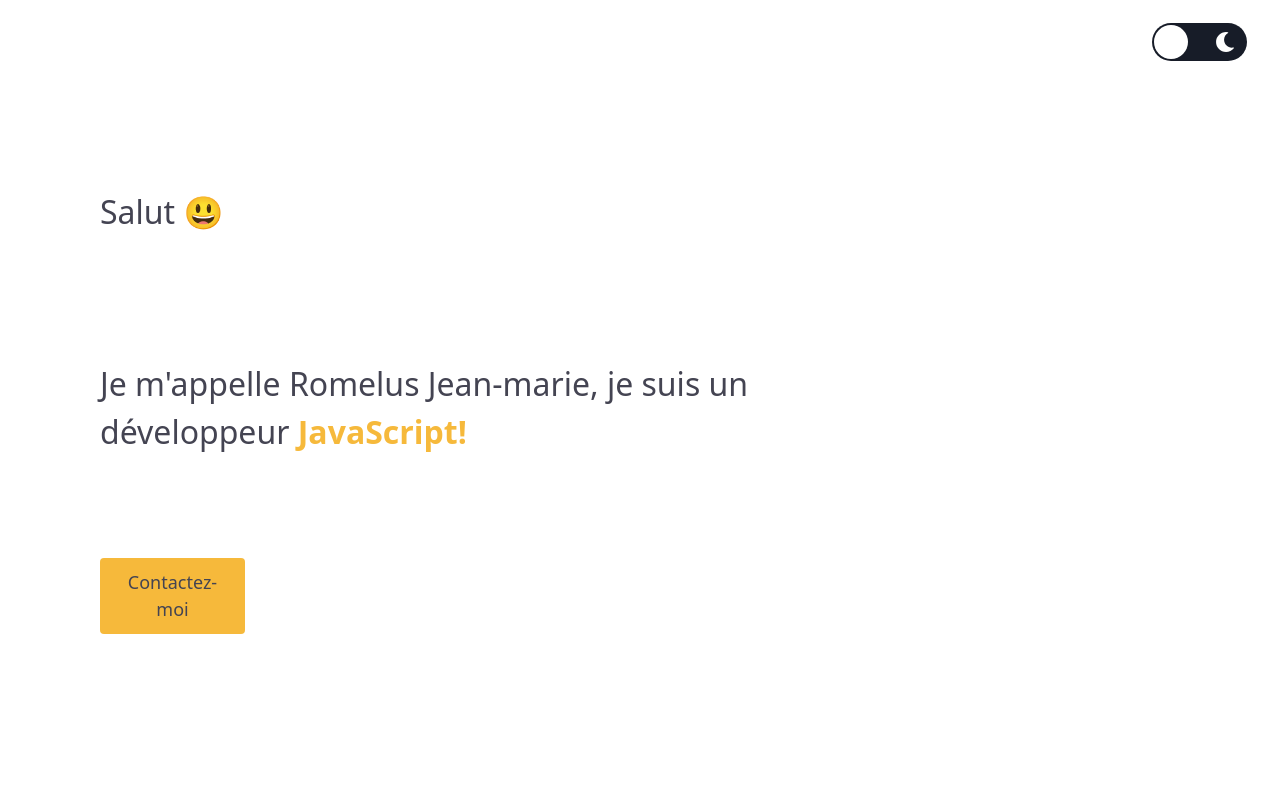
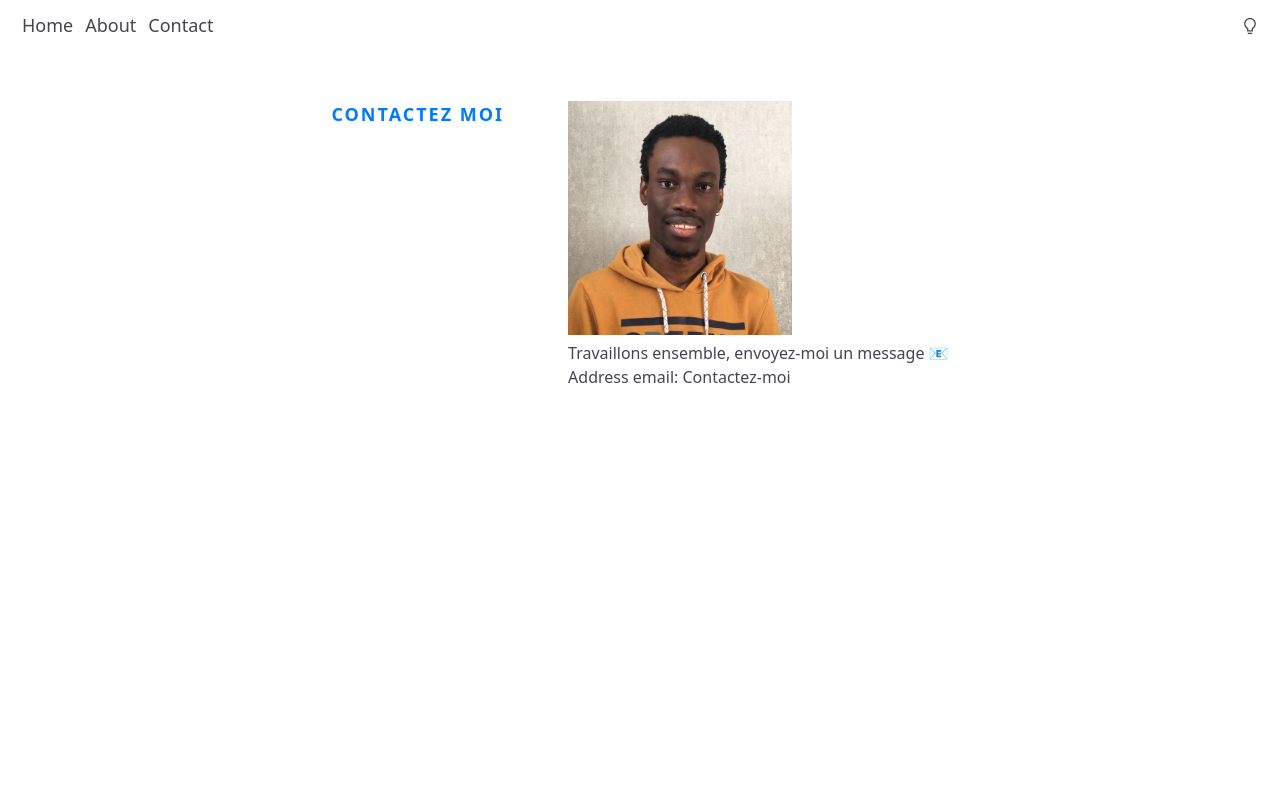
Before and after one commit to dev-romelus/mon-cv, a React (Create React App) app: page /contact in a window 1280 px wide. Shown: the top 800 px of the page. Built offline with nearby package versions, Linux system fonts and the light colour scheme.

Commit message:
deploy app

```diff
--- a/package.json
+++ b/package.json
@@ -4,13 +4,16 @@
   "version": "0.1.0",
   "private": true,
   "dependencies": {
+    "@ant-design/icons": "^4.6.2",
     "@testing-library/jest-dom": "^4.2.4",
     "@testing-library/react": "^9.4.1",
     "@testing-library/user-event": "^7.2.1",
     "react": "^16.13.0",
     "react-dom": "^16.13.0",
+    "react-router-dom": "^5.2.0",
     "react-scripts": "3.4.0",
-    "react-scroll": "^1.7.16"
+    "react-scroll": "^1.7.16",
+    "styled-components": "^5.2.2"
   },
   "scripts": {
     "start": "react-scripts start",
--- a/src/App.css
+++ b/src/App.css
@@ -89,7 +89,7 @@ input:checked[type="checkbox"]::before{
   background: #171c28;
 }
 
-.switchToggle{
+/* .switchToggle{
   display: -webkit-box;
   display: -ms-flexbox;
   display: flex;
@@ -109,7 +109,7 @@ input:checked[type="checkbox"]::before{
   font-weight: 600;
   font-size: 20px;
   pointer-events: none;
-}
+} */
 
 input:checked[type="checkbox"]::before, .sun{
   color:#171c28;
@@ -169,8 +169,8 @@ section h1{
   text-transform: uppercase;
   text-align: right;
   font-weight: 700;
+  font-size: 18px;
   letter-spacing: 2px;
-  font-size: 18px;
   margin-top: 0;
 }
 
--- a/src/App.js
+++ b/src/App.js
@@ -1,31 +1,29 @@
 import React from 'react';
 import './App.css';
-import Hearder from './components/Header';
+import { BrowserRouter as Router, Switch, Route } from "react-router-dom";
+
+import Navbar from './components/Navbar';
 import About from './components/About';
-import Skills from './components/Skills';
-import Career from './components/Career';
-import Body from './components/Body';
-import SwitchToggle from './components/SwitchToggle';
-import Citation from './components/Citation';
-import Footer from './components/Footer';
-
-// Context
-import ThemeBodyProvider from './contexts/ThemeContext';
+import Home from './components/Home';
+import Contact from './components/Contact';
 
 function App() {
   return (
     <>
-      <ThemeBodyProvider>
-        <Body>
-          <SwitchToggle/>
-          <Hearder/>
-          <About/>
-          <Skills/>
-          <Career/>
-          <Citation/>
-          <Footer/>
-        </Body>
-      </ThemeBodyProvider>
+      <Router>
+        <Navbar/>
+        <Switch>
+          <Route path="/about" exact>
+            <About />
+          </Route>
+          <Route path="/home" exact>
+            <Home/>
+          </Route>
+          <Route path="/contact" exact>
+            <Contact/>
+          </Route>
+        </Switch>
+      </Router>
     </>
   );
 }
--- a/src/components/About.js
+++ b/src/components/About.js
@@ -4,7 +4,7 @@ import { data } from '../data/data';
 const About = () => {
     const { info1, info2, info3 } = data;
     return (
-        <section className="about">
+        <section className="about" style={{ height: '100vh' }}>
             <h1>A propos de moi</h1>
             <div className="contenu">
 
--- /dev/null
+++ b/src/components/Contact.js
@@ -0,0 +1,57 @@
+import React from 'react';
+import styled from 'styled-components';
+import me from '../assets/me.jpg';
+
+const Contact = ({ className }) => {
+    return (
+        <div className={className}>
+            <div>
+                <h1>Contactez moi</h1>
+                <div>
+                    <img src={me} alt='me'/>
+                    <div>
+                        Travaillons ensemble, envoyez-moi un message 📧
+                    </div>
+                    <div>
+                        <span>Address email: </span>
+                        <a
+                        style={{ color: 'inherit' }}
+                        href="mailto:romelusjeanmarie.pro@gmail.com">Contactez-moi</a>
+                    </div>
+                </div>
+            </div>
+        </div>
+    )
+}
+
+const StyledContact = styled(Contact)`
+    height: 100vh;
+    > div {
+        display: flex;
+        justify-content: center;
+        align-items: flex-start;
+        margin: auto;
+        max-width: 824px;
+        padding-top: 50px;
+        > h1 {
+            margin-top: 0;
+            color: #007bff !important;
+            text-transform: uppercase;
+            text-align: right;
+            font-weight: 700;
+            font-size: 18px;
+            letter-spacing: 2px;
+            margin-right: 64px;
+        }
+
+        > div {
+            > img {
+                height: 234px;
+                width: 224px;
+            }
+            /* margin-left: 20px; */
+        }
+    }
+`;
+
+export default StyledContact;
--- /dev/null
+++ b/src/components/Home.js
@@ -0,0 +1,21 @@
+import React from 'react'
+
+import Hearder from './Header';
+import Skills from './Skills';
+import Career from './Career';
+import Citation from './Citation';
+import Footer from './Footer';
+
+const Home = () => {
+    return (
+        <>
+            <Hearder/>
+            <Skills/>
+            <Career/>
+            <Citation/>
+            <Footer/>
+        </>
+    )
+}
+
+export default Home
--- /dev/null
+++ b/src/components/Navbar.js
@@ -0,0 +1,44 @@
+import React from 'react'
+import styled from 'styled-components'
+import { Link } from 'react-router-dom'
+
+import SwitchToggle from './SwitchToggle'
+
+const Navbar = ({ className }) => {
+    return (
+        <nav className={className}>
+            <ul>
+                <li>
+                    <Link to='home'>Home</Link>
+                </li>
+                <li>
+                    <Link to='about'>About</Link>
+                </li>
+                <li>
+                    <Link to='contact'>Contact</Link>
+                </li>
+            </ul>
+            <SwitchToggle/>
+        </nav>
+    )
+}
+
+const StyledNavbar = styled(Navbar)`
+    padding: 12px 22px;
+    display: flex;
+    justify-content: space-between;
+    align-items: center;
+
+    > ul {
+        display: flex;
+        > li {
+            padding-right: 12px;
+            font-size: 18px;
+            > a {
+                color: inherit;
+            }
+        }
+    }
+`;
+
+export default StyledNavbar
--- a/src/components/SwitchToggle.js
+++ b/src/components/SwitchToggle.js
@@ -1,17 +1,12 @@
 import React, { useContext } from 'react';
-import { FontAwesomeIcon as Icon } from '@fortawesome/react-fontawesome'
-import { faMoon, faSun } from '@fortawesome/free-solid-svg-icons'
+import { BulbOutlined } from '@ant-design/icons';
 import { ThemeContext } from '../contexts/ThemeContext';
 
 const SwitchToggle = () => {
     const { changeTheme } = useContext(ThemeContext);
     return (
-        <div className="switchToggle" onClick={changeTheme}>
-
-            <input type="checkbox"/>
-            <label className="sun"><Icon icon={faSun}/></label>
-            <label className="moon"><Icon icon={faMoon}/></label>
-
+        <div className="switchToggle" onClick={changeTheme} style={{ cursor: 'pointer' }}>
+            <BulbOutlined />
         </div>
     )
 }
--- a/src/data/career.js
+++ b/src/data/career.js
@@ -2,4 +2,5 @@ export const career = [
     { organisme: 'stage opteam', url:'https://www.opteam-interactive.com/home/', time:'aout - septembre 2019', poste:'Développeur application web'},
     { organisme: 'formation digifab', url:'http://digifab.fr/le-havre', time:'mai - décembre 2019', poste:'Développeur Data'},
     { organisme: 'université de guyane', url:'https://www.univ-guyane.fr/', time:'3 ans', poste:'Licence Administration Économie Social'},
+    { organisme: 'OpenClassRoom', url:'https://openclassrooms.com/', time:'2 ans', poste:'Développeur fullstack'},
 ]
--- a/src/index.js
+++ b/src/index.js
@@ -1,6 +1,14 @@
 import React from 'react';
 import ReactDOM from 'react-dom';
 import App from './App';
+import Body from './components/Body';
+import ThemeBodyProvider from './contexts/ThemeContext';
 import './index.css'
 
-ReactDOM.render(<App />, document.getElementById('root'));
+ReactDOM.render(
+    <ThemeBodyProvider>
+        <Body>
+            <App />
+        </Body>
+    </ThemeBodyProvider>,
+document.getElementById('root'));
```
Also changed, not shown: src/assets/me.jpg (added), 1 other file (tests, documents, lock files or other folders).
